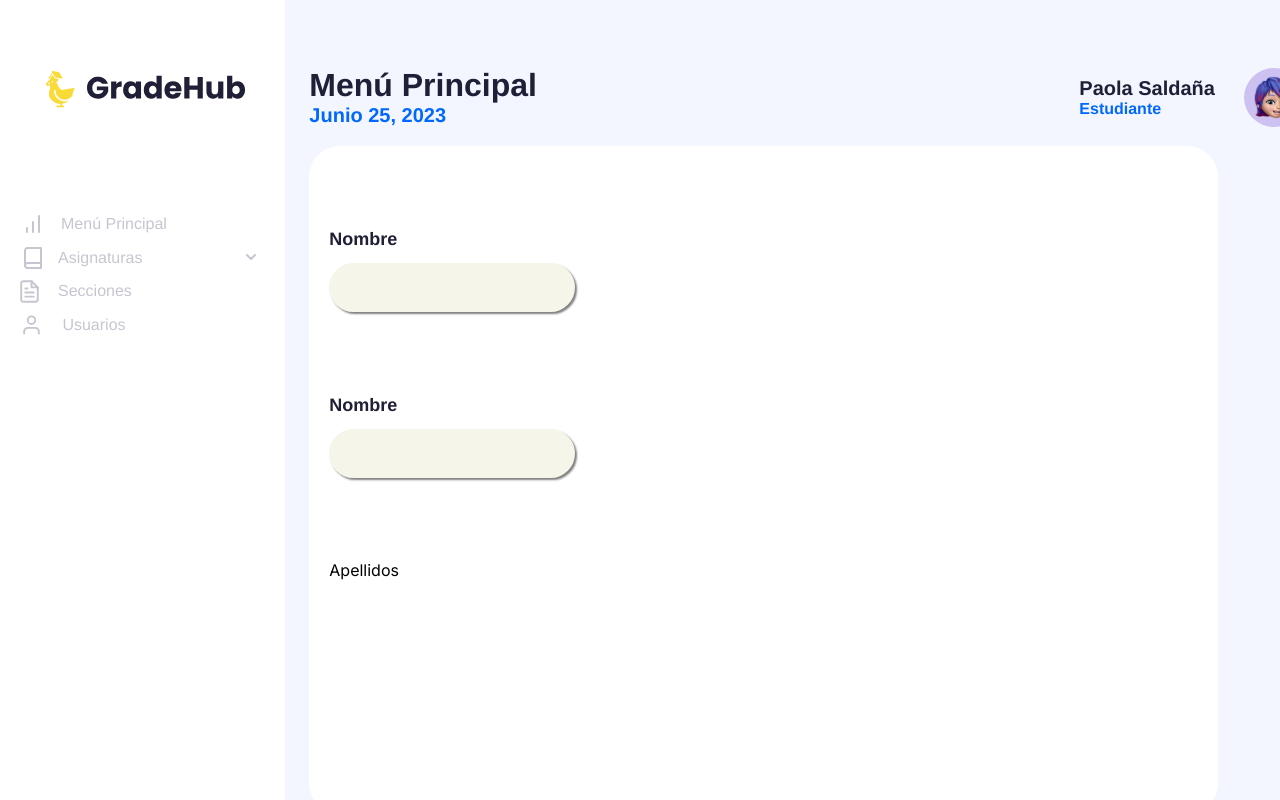
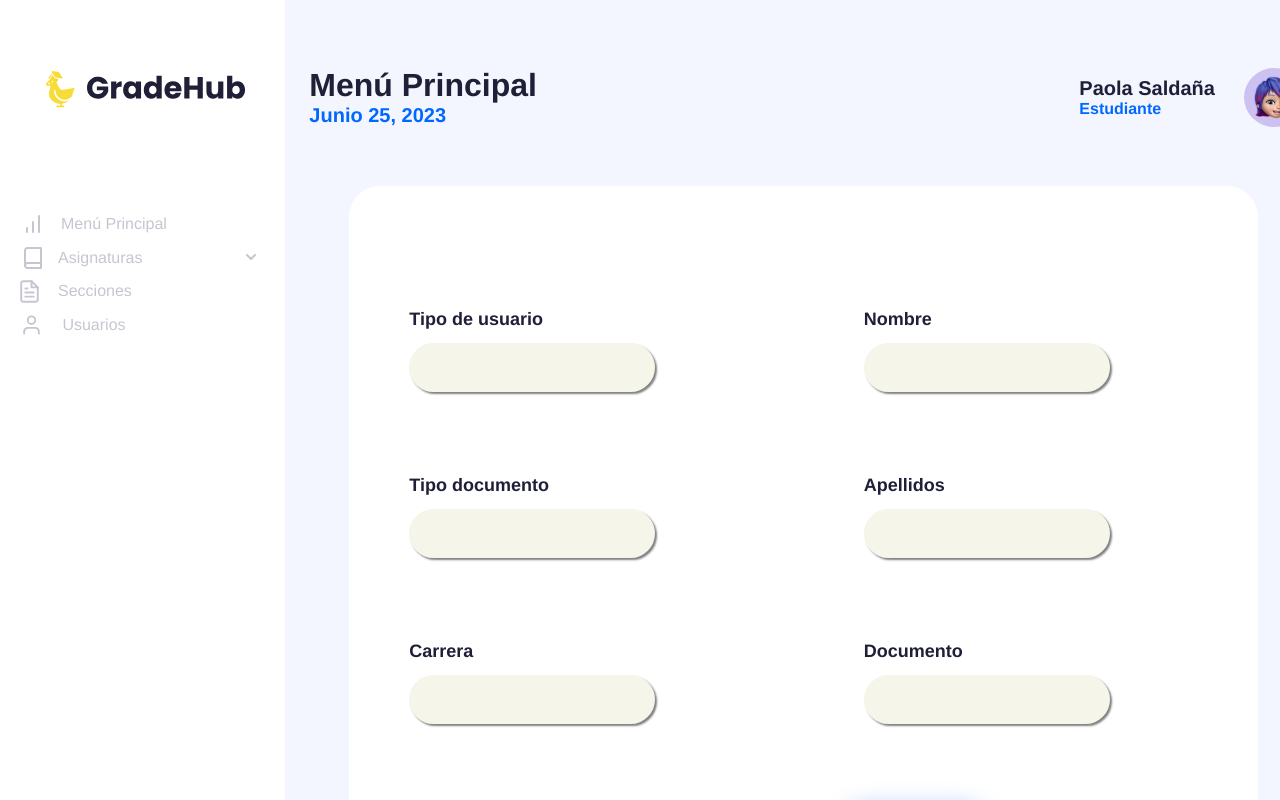
Before and after one commit to LuisElPoti/Aplicacion-calculo-indice-academico, a Next.js app: page /Administrador/CrearUsuario in a window 1280 px wide. Shown: the top 800 px of the page. Built offline with nearby package versions, Linux system fonts and the light colour scheme.

Commit message:
cambios raros

```diff
--- a/app/Administrador/CrearUsuario/page.js
+++ b/app/Administrador/CrearUsuario/page.js
@@ -1,13 +1,10 @@
 import React from 'react'
 import CrearUsuarioForm from '@/app/components/CrearUsuarioForm'
-import Chart from '@/app/components/Chart'
-
 
 function CrearUsuario() {
   return (
     <>
     <CrearUsuarioForm/>
-    <Chart/>
     </>
 
   )
--- a/app/components/CrearUsuarioForm.js
+++ b/app/components/CrearUsuarioForm.js
@@ -1,23 +1,54 @@
 import React from 'react'
+import BotonGuardar from './BotonGuardar'
 
 function CrearUsuarioForm() {
   return (
-    <div className='crear-usuario-form'width={900} height={600} >
+    <form className='crear-usuario-form m-10' width={900} height={500} >
+
+      <div className='flex'>
+        <div className='w-1/2 p-5 m-5'>
+          <div className='nombre pl-5 l-20'>
+            <p className='nombre-header pt-20'>Tipo de usuario</p>
+            <input className='nombre-textbox p-5' type='text' name="" />
+          </div>
+          <div className='nombre pl-5 l-20'>
+            <p className='nombre-header pt-20'>Tipo documento</p>
+            <input className='nombre-textbox p-5' type='text' name="" />
+          </div>
+
+          <div className='nombre pl-5 l-20 '>
+            <p className='nombre-header pt-20'>Carrera</p>
+            <input className='nombre-textbox p-5' type='text' name="" />
+          </div>
+
+        </div>
+
+        <div className='w-1/2 p-5 m-5'>
+
           <div className='nombre pl-5 l-20'>
             <p className='nombre-header pt-20'>Nombre</p>
-          <input className='nombre-textbox p-5' type='text'name=""/>
+            <input className='nombre-textbox p-5' type='text' name="" />
           </div>
+
           <div className='nombre pl-5 l-20'>
-      <p className='nombre-header pt-20'>Nombre</p>
-          <input className='nombre-textbox p-5' type='text' name=""/>
+            <p className='nombre-header pt-20'>Apellidos</p>
+            <input className='nombre-textbox p-5' type='text' name="" />
+          </div>
+
+          <div className='nombre pl-5 l-20'>
+            <p className='nombre-header pt-20'>Documento</p>
+            <input className='nombre-textbox p-5' type='text' name="" />
+          </div>
+          <div className='boton pl-15 l-10 pt-20'>
+            <BotonGuardar texto="Crear usuario" className="amarillo" />
           </div>
 
 
-      <div className='Apellidos pl-5 l-20'>
-      <p className='apellidos-header pt-20'>Apellidos</p>
-          <input className='apellidos-textbox p-5' type='text'name=""/>
         </div>
+
       </div>
+
+    </form >
   )
 }
 export default CrearUsuarioForm
```
Lines whose indentation alone changed are shown as unchanged.
